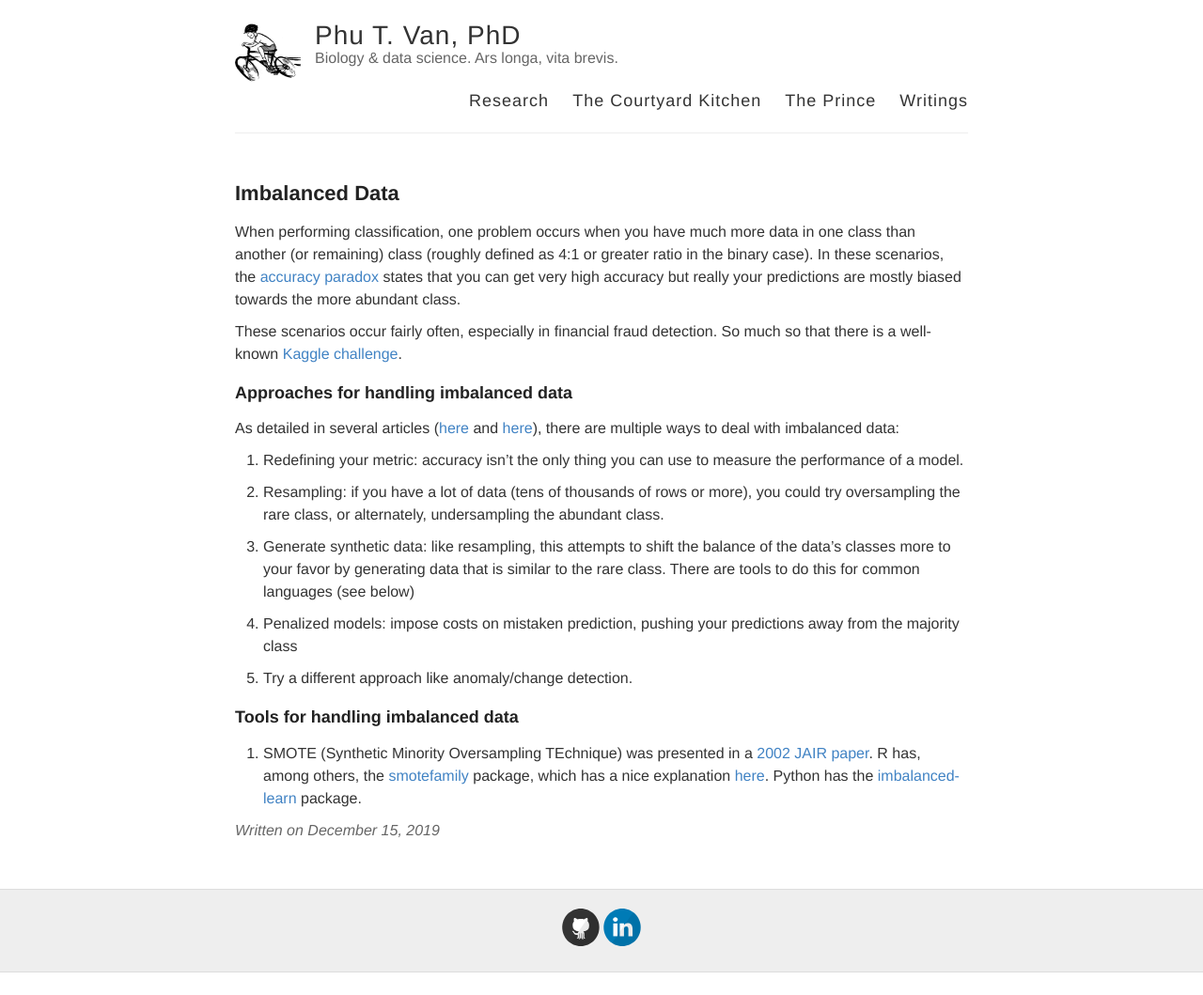
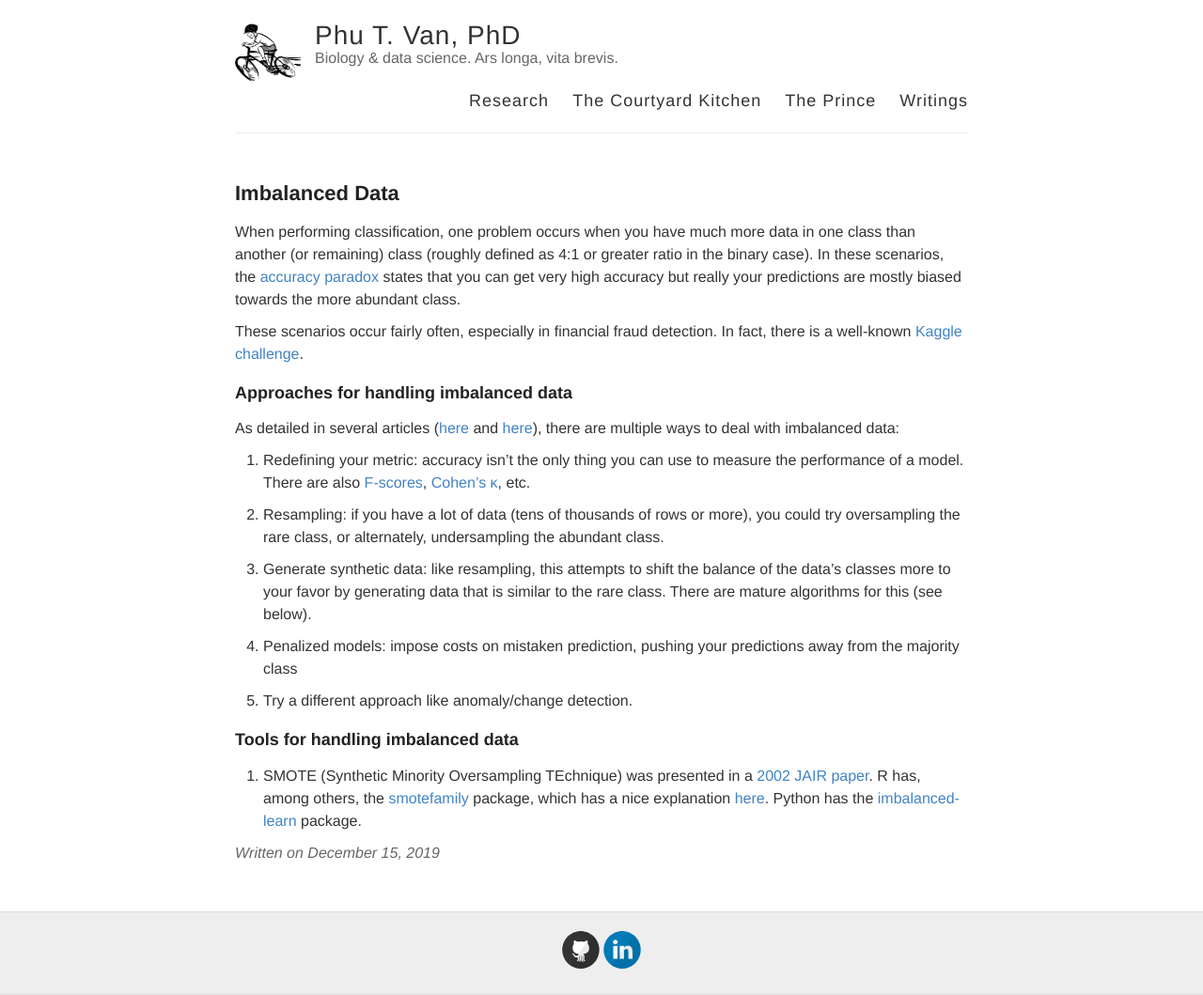
Before and after one commit to ptvan/ptvan.github.io, a Jekyll site: the page built from _posts/2019-12-15-imbalanced-data.md, in a window 1280 px wide. Shown: the whole page at 94% size. Built offline with Jekyll 4.4.1, drawn with Linux system fonts in a browser that asks for light colours; before the commit the page ends 1035 px from its top, so only the background shows below that.

Commit message:
updated imbalanced date blogpost

```diff
--- a/_posts/2019-12-15-imbalanced-data.md
+++ b/_posts/2019-12-15-imbalanced-data.md
@@ -5,17 +5,17 @@ title: Imbalanced Data
 
 When performing classification, one problem occurs when you have much more data in one class than another (or remaining) class (roughly defined as 4:1 or greater ratio in the binary case). In these scenarios, the [accuracy paradox](https://en.wikipedia.org/wiki/Accuracy_paradox) states that you can get very high accuracy but really your predictions are mostly biased towards the more abundant class.
 
-These scenarios occur fairly often, especially in financial fraud detection. So much so that there is a well-known [Kaggle challenge](https://www.kaggle.com/mlg-ulb/creditcardfraud).
+These scenarios occur fairly often, especially in financial fraud detection. In fact, there is a well-known [Kaggle challenge](https://www.kaggle.com/mlg-ulb/creditcardfraud).
 
 ### Approaches for handling imbalanced data
 
 As detailed in several articles ([here](https://machinelearningmastery.com/tactics-to-combat-imbalanced-classes-in-your-machine-learning-dataset/) and [here](https://towardsdatascience.com/methods-for-dealing-with-imbalanced-data-5b761be45a18)), there are multiple ways to deal with imbalanced data:
 
-1. Redefining your metric: accuracy isn't the only thing you can use to measure the performance of a model.
+1. Redefining your metric: accuracy isn't the only thing you can use to measure the performance of a model. There are also [F-scores](https://en.wikipedia.org/wiki/F1_score), [Cohen's &kappa;](https://en.wikipedia.org/wiki/Cohen%27s_kappa), etc.
 
 2. Resampling: if you have a lot of data (tens of thousands of rows or more), you could try oversampling the rare class, or alternately, undersampling the abundant class.
 
-3. Generate synthetic data: like resampling, this attempts to shift the balance of the data's classes more to your favor by generating data that is similar to the rare class. There are tools to do this for common languages (see below)
+3. Generate synthetic data: like resampling, this attempts to shift the balance of the data's classes more to your favor by generating data that is similar to the rare class. There are mature algorithms for this (see below).
 
 4. Penalized models: impose costs on mistaken prediction, pushing your predictions away from the majority class
 
```
